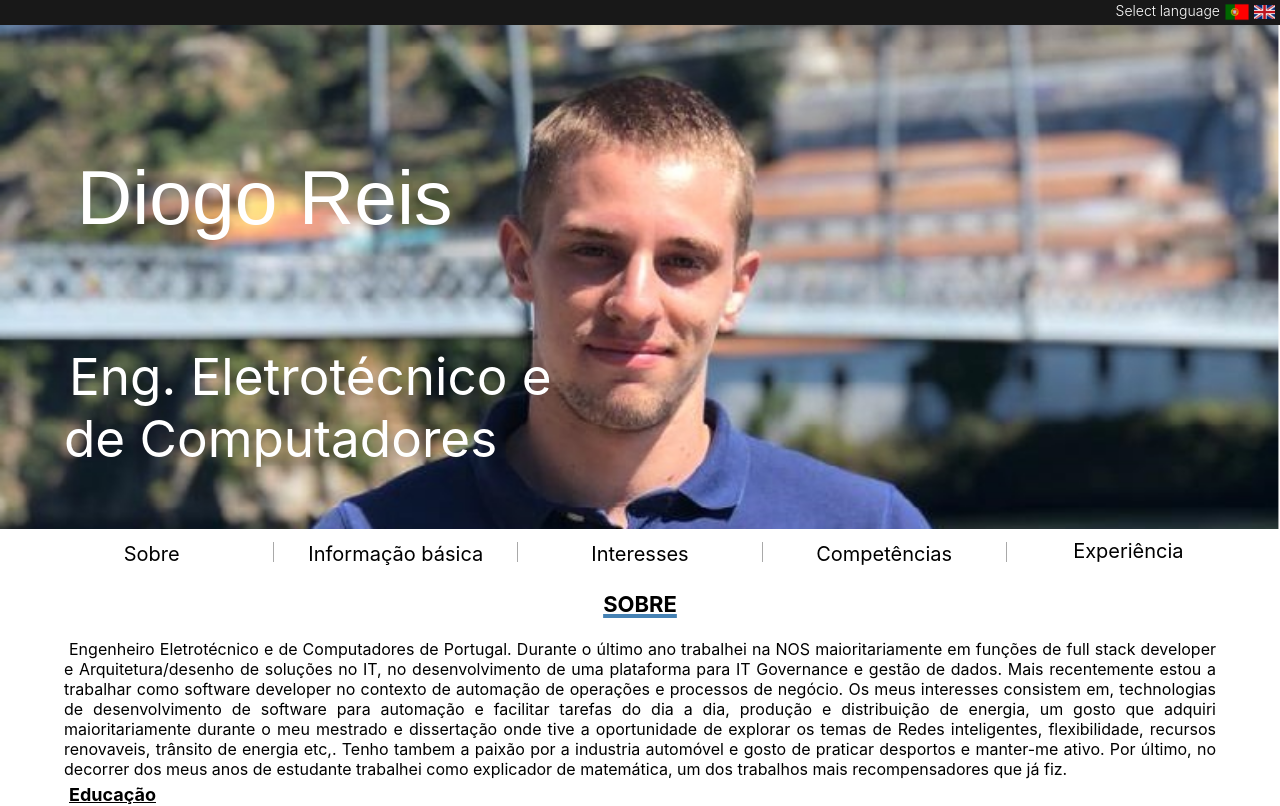
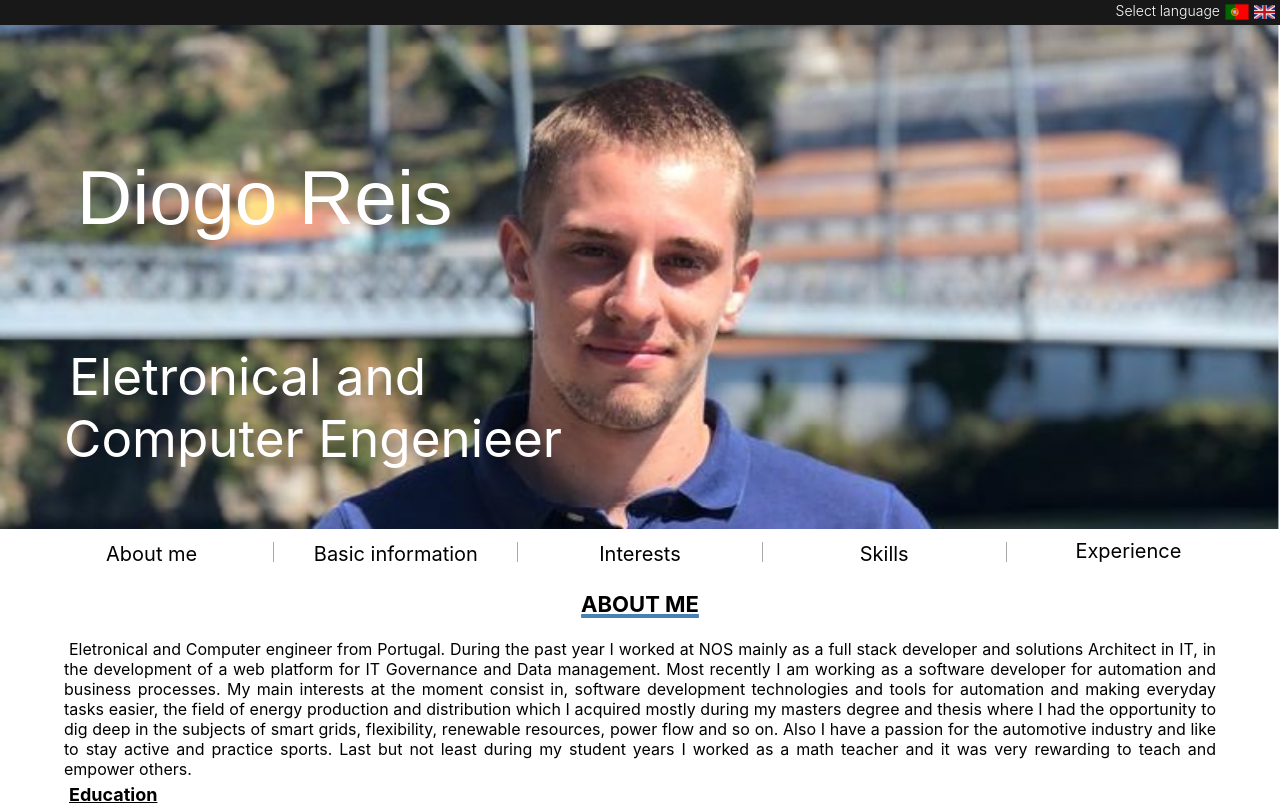
Before and after one commit to diogo496/my-curriculum, a React (Create React App) app: page / in a window 1280 px wide. Shown: the top 806 px of the page. Built offline with nearby package versions, Linux system fonts and the light colour scheme.

Commit message:
set english default

```diff
--- a/src/pages/New/New.jsx
+++ b/src/pages/New/New.jsx
@@ -13,7 +13,7 @@ import experienceIcon from '../../assets/experience-icon.png'
 
 const New = () => {
 
-    const [language,setLanguage] = useState(0)
+    const [language,setLanguage] = useState(1)
     const [imageHeight, setImageHeight] = useState(false);
     const [isMobile, setIsMobile] = useState(true)
 
```
